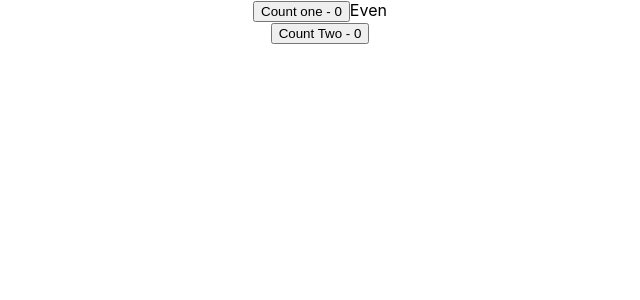
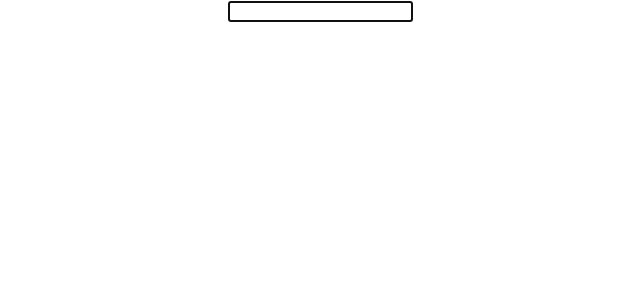
Before and after one commit to SandeepKumar377/ReactJs-Hooks-Tut, a React (Create React App) app: page / in a window 1280 px wide. Shown: the top 300 px of the page, without its empty margins (320-960 px from the left). Built offline with nearby package versions, Linux system fonts and the light colour scheme.

Commit message:
useRef_Hook

```diff
--- a/src/App.js
+++ b/src/App.js
@@ -1,6 +1,7 @@
 import React from 'react';
 import './App.css';
-import UseMemoCounter from './components/UseMemoCounter';
+import UseRefHook from './components/UseRefHook';
+// import UseMemoCounter from './components/UseMemoCounter';
 // import ParentComponent from './components/ParentComponent';
 // import DataFetchingTwo from './components/DataFetchingTwo';
 // import DataFetchingOne from './components/DataFetchingOne';
@@ -49,7 +50,8 @@
   // const [count, dispatch] = useReducer(reducer, initialState)
   return (
     <div className="App">
-      <UseMemoCounter/>
+      <UseRefHook/>
+      {/* <UseMemoCounter/> */}
       {/* <ParentComponent/> */}
       {/* <DataFetchingTwo/> */}
       {/* <DataFetchingOne/> */}
--- /dev/null
+++ b/src/components/UseRefHook.js
@@ -0,0 +1,15 @@
+import React, {useEffect, useRef} from 'react'
+
+const UseRefHook = () => {
+    const inputRef = useRef(null)
+    useEffect(() => {
+        inputRef.current.focus()
+    }, [])
+    return (
+        <div>
+            <input ref={inputRef} type="text" />
+        </div>
+    )
+}
+
+export default UseRefHook
```
